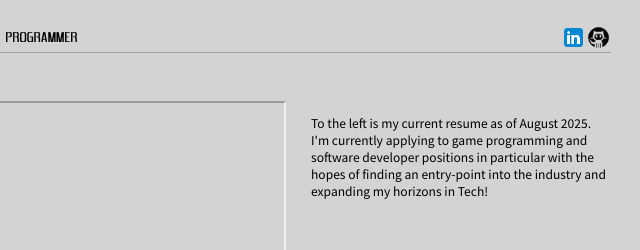
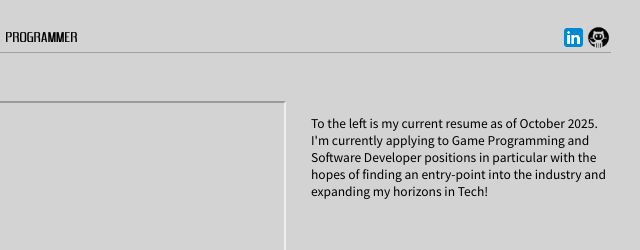
Before and after one commit to PolarstarCoffee/zurielSite, a plain HTML site: page resume.html in a window 1280 px wide. Shown: the top 250 px of the page, 479-1119 px from the left. Drawn offline with Linux system fonts and the light colour scheme.

Commit message:
updated resume

```diff
--- a/resume.html
+++ b/resume.html
@@ -38,8 +38,8 @@
         <div class="resumeBody">
             <iframe class="resume" src="img/resume/octavioZavala.pdf" width="600" height="500"></iframe>
             <p id="resumetext">
-                To the left is my current resume as of August 2025.
-                I'm currently applying to game programming and software developer
+                To the left is my current resume as of October 2025.
+                I'm currently applying to Game Programming and Software Developer
                 positions in particular with the hopes of finding an entry-point into the industry and expanding my
                 horizons in Tech!
 
```
Also changed, not shown: 1 other file.
